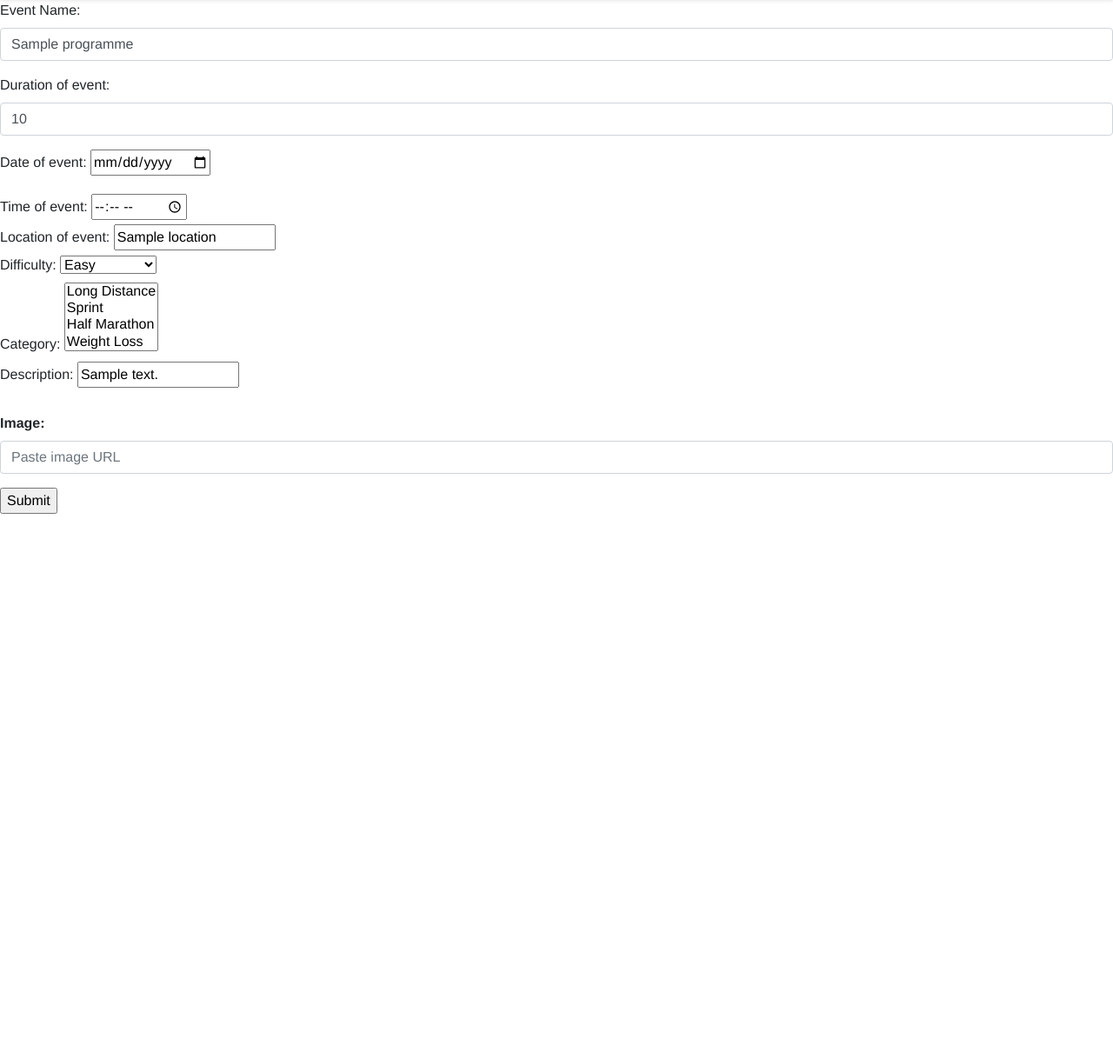
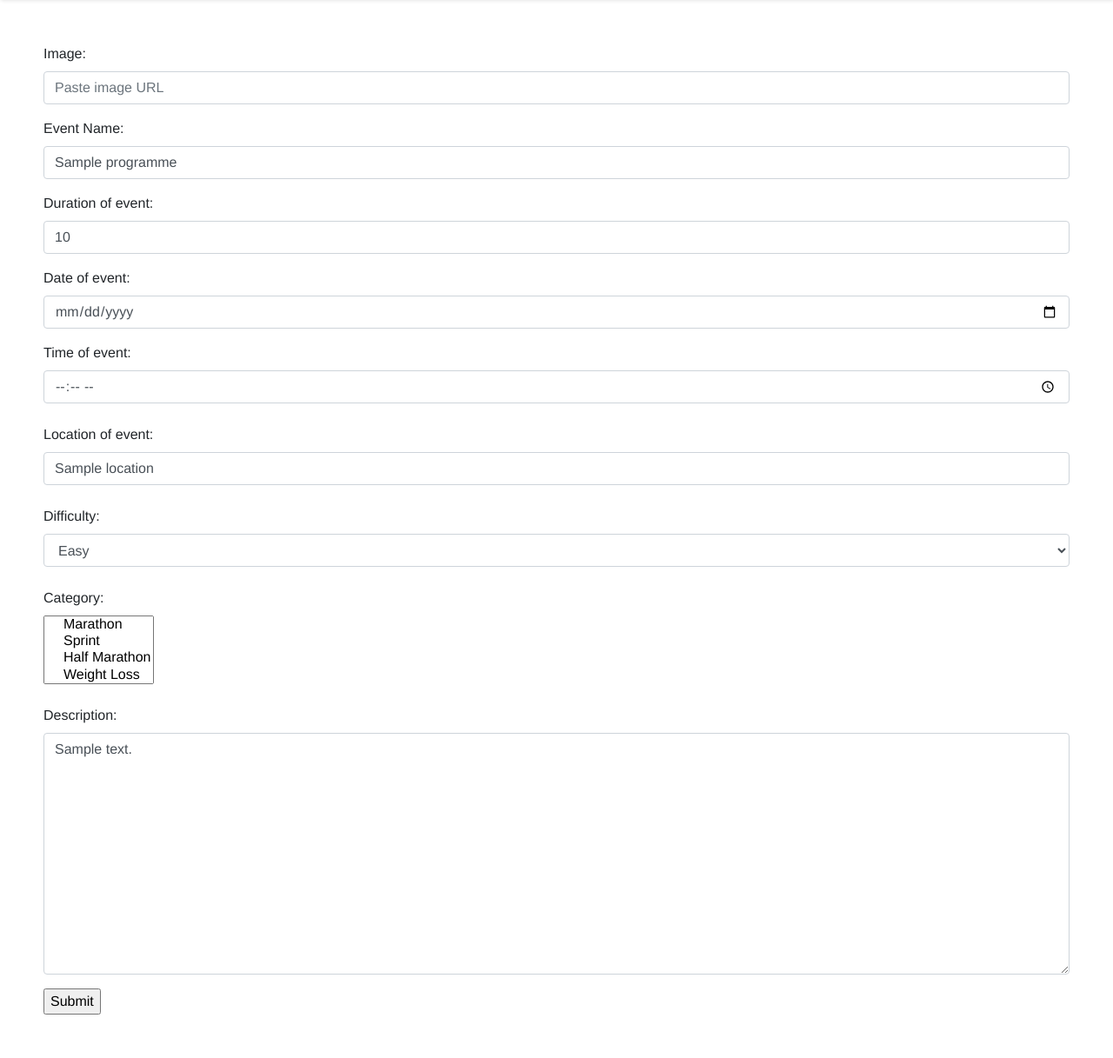
Before and after one commit to kwokcheong/Project3_1.2.Run, a Flask app: template templates/edit_programme.template.html in a window 1280 px wide. Shown: the part 64-1281 px from the top of the page at 87% size. Before the commit the page ends 655 px from the top, so only its background shows below. Run offline with Flask 2, Linux system fonts and the light colour scheme; the template is opened without the code that fills it: most values are stand-ins (such as "Sample title", 1, 10 or a date in 2020); some libraries are stand-ins or nearby versions; some web fonts are replaced.

Commit message:
Added pagination for show programmes, updated edit programme page for updated database info

```diff
--- a/app.py
+++ b/app.py
@@ -6,6 +6,7 @@ from bson.objectid import ObjectId
 from dotenv import load_dotenv
 import re
 from flask_uploads import UploadSet, configure_uploads, IMAGES, patch_request_class
+import math
 
 # load env file
 load_dotenv()
@@ -40,9 +41,19 @@ def show_programmes():
     search_category = request.args.getlist('search-category')
     search_difficulty = request.args.getlist('search-difficulty')
     search_criteria = {}
+
+    #pagination for show programmes
+    show_per_page = 4
+    max_pages = math.ceil(client[DB_NAME].programmes.count() / show_per_page)
+
+    current_page = int(request.args.get('current_page',1))
+
+    #only show first ten
+
+
     projection={'title',"duration","difficulty", "tag", "category", "image_url"}
     if request.method =="GET":
-        cursor = client[DB_NAME].programmes.find().sort('date', pymongo.DESCENDING)
+        cursor = client[DB_NAME].programmes.find().sort('date', pymongo.DESCENDING).skip((show_per_page)*(current_page-1)).limit(show_per_page)
         if search_name:
             search_criteria["title"] = re.compile(r'{}'.format(search_name), re.I)
 
@@ -57,9 +68,9 @@ def show_programmes():
                 '$in': search_difficulty
             }
 
-            cursor = client[DB_NAME].programmes.find(search_criteria, projection)
+            cursor = client[DB_NAME].programmes.find(search_criteria, projection).skip(0).limit(show_per_page)
 
-    return render_template('show_programmes.template.html', results = cursor, categories = categories, difficulties = difficulty)
+    return render_template('show_programmes.template.html', results = cursor, categories = categories, difficulties = difficulty, max_pages = max_pages)
 
 @app.route('/create_programmes', methods=["GET","POST"])
 def create_programmes():
--- a/static/scripts/script.js
+++ b/static/scripts/script.js
@@ -1,5 +1,3 @@
-console.log("HI")
-
 
 function validateForm() {
         let title = document.forms["form"]["programme_title"].value;
--- a/templates/edit_programme.template.html
+++ b/templates/edit_programme.template.html
@@ -1,28 +1,34 @@
 {%extends 'layout.template.html'%}
 
 {%block content%}
-<form method='POST'>
-    <form method='POST'>
+<form id="form" method='POST' onsubmit="return validateForm()" style="padding: 50px">
   <div class="form-group">
-          <label>Event Name: </label>
-          <input type="text" class="form-control" placeholder="Enter Event Name" name="programme_title" value="{{programme['title']}}" />
+    <label>Image: </label>
+    <input type="url" name="image" class="form-control" placeholder="Paste image URL" pattern="https://.*"/>
   </div>
+
+  <div class="form-group">
+    <label for="inputName" class="control-label col-xs-1">Event Name: </label>
+    <input type="text" class="form-control" placeholder="Enter Event Name" name="programme_title" value="{{programme['title']}}"/>
+  </div>
+
+
   <div class="form-group">
         <label>Duration of event: </label>
         <input type="text" class="form-control" placeholder="Enter Duration" name="programme_duration" value="{{programme['duration']}}"/>
       </div>
       <div class="form-group">
         <label>Date of event: </label>
-              <input type="date" name="programme_date"/>
+        <input type="date" id="theDate" class="form-control input-sm" name="programme_date"/>
       </div>
         <label>Time of event: </label>
-              <input type="time" name="programme_time" value="{{programme['duration']}}">
+        <input type="time" class="form-control" name="programme_time"/>
         <br/>
         <label>Location of event: </label>
-              <input type="text" name="programme_location" value="{{programme['location']}}"/>
+        <input type="text" class="form-control" name="programme_location" value="{{programme['location']}}"/>
         <br/>
         <label>Difficulty: </label>
-              <select id="Difficulty" name="programme_difficulty" value="{{programme['difficulty']}}">
+        <select id="Difficulty" class="form-control" name="programme_difficulty" value="{{programme['difficulty']}}">
             <option value="Easy">Easy</option>
             <option value="Intermediate">Intermediate</option>
             <option value="Advanced">Advanced</option>
@@ -30,21 +36,17 @@
           </select>
         <br/>
         <label>Category: </label>
-              <select id="category" multiple name="programme_category" value="{{programme['category']}}">
-                <option value="Long Distance">Long Distance</option>
+        <select id="category" class="form-check input" multiple name="programme_category" value="{{programme['category']}}">
+          <option value="Marathon">Marathon</option>
           <option value="Sprint">Sprint</option>
           <option value="Half Marathon">Half Marathon</option>
           <option value="Weight Loss">Weight Loss</option>
           <option value="Everyone">Everyone</option>
         </select>
       <br/>
-              <label>Description: </label>
-              <input type="text" name="programme_description" value="{{programme['description']}}"/>
-              <br/><br/>
-
       <div class="form-group">
-                <label><b>Image: </b></label>
-                <input type="url" name="image" class="form-control" placeholder="Paste image URL" pattern="https://.*"/>
+        <label class="control-label" for="Description">Description: </label>
+        <textarea type="text" class="form-control input-lg" rows="11" name="programme_description" >{{programme['description']}}</textarea>
       </div>
 
         <input type="submit"/>
--- a/templates/programme_details.template.html
+++ b/templates/programme_details.template.html
@@ -23,8 +23,8 @@
       </div>
 
       {%for p in programme.reviews%}
-      <div class="card">
-      <h5 class="card-title">{{p.name}}</h5>
+      <div>
+      <h2>{{p.name}}</h2>
       {{p.review}}
       </div>
       {%endfor%}
```
Also changed, not shown: templates/show_programmes.template.html (+12 -0 lines). Lines whose indentation alone changed are shown as unchanged.
